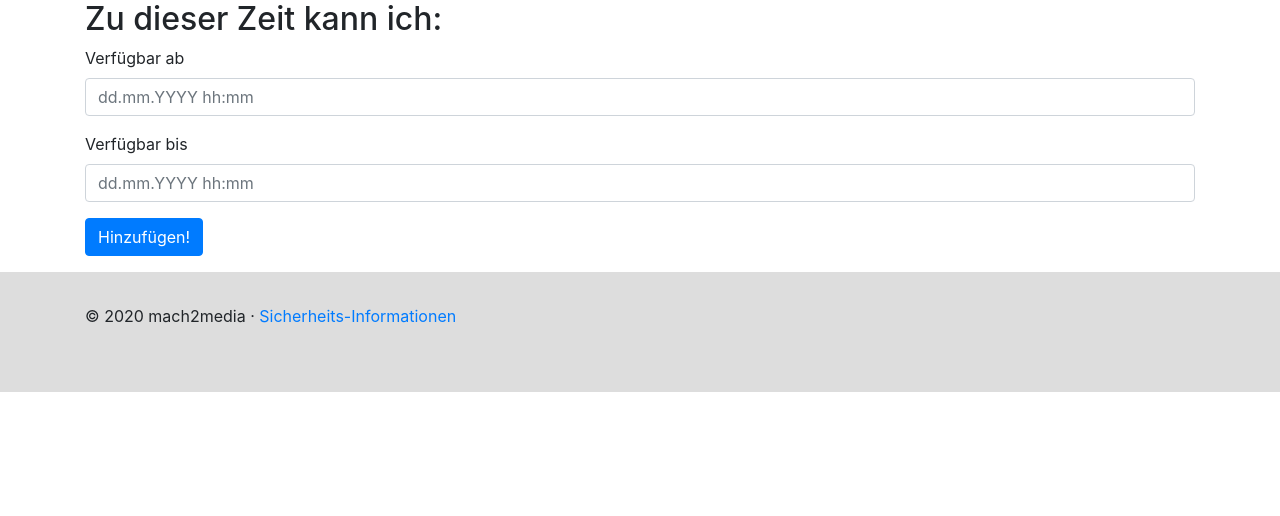
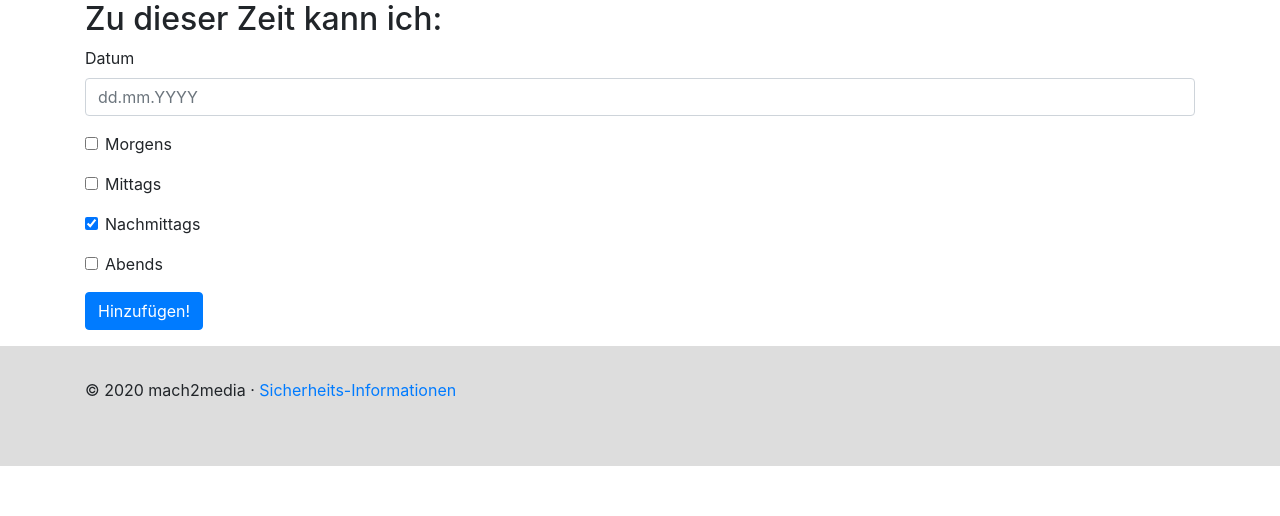
Before and after one commit to jlauinger/deutschland-zusammen, a Django app: page /offers/new/ in a window 1280 px wide. Shown: the part 160-676 px from the top of the page. Run offline with Django 3.2, Linux system fonts and the light colour scheme; the visitor is signed in with stand-in values (Sample User, id 1); some libraries are stand-ins or nearby versions.

Commit message:
replace time model with dates and booleans for morning, noon, afternoon, evening

```diff
--- a/corona/offers/admin.py
+++ b/corona/offers/admin.py
@@ -5,7 +5,7 @@ from offers.models import Offer, ProviderProfile
 
 @admin.register(Offer)
 class OfferAdmin(admin.ModelAdmin):
-    list_display = ('user', 'start_time', 'end_time')
+    list_display = ('user', 'date', 'morning', 'noon', 'afternoon', 'evening')
 
 
 @admin.register(ProviderProfile)
--- a/corona/offers/forms.py
+++ b/corona/offers/forms.py
@@ -6,8 +6,8 @@ from offers.models import Offer, ProviderProfile
 
 class OfferSearchForm(forms.Form):
     where = forms.CharField(label='where', max_length=100,
-                            widget=forms.TextInput(attrs={'placeholder': 'Wo? (Straße, Ort)'}))
-    when = forms.DateTimeField(label='when', input_formats=['%d.%m.%Y %H:%M'],
+                            widget=forms.TextInput(attrs={'placeholder': 'Wo? (Straße und Ort)'}))
+    when = forms.DateTimeField(label='when', input_formats=['%d.%m.%Y'],
                                widget=forms.TextInput(attrs={'placeholder': 'Wann?'}))
 
 
@@ -20,14 +20,12 @@ class SendMessageForm(forms.ModelForm):
 
 
 class OfferForm(forms.ModelForm):
-    start_time = forms.DateTimeField(label='Verfügbar ab', input_formats=['%d.%m.%Y %H:%M'],
-                                     widget=forms.TextInput(attrs={'placeholder': 'dd.mm.YYYY hh:mm'}))
-    end_time = forms.DateTimeField(label='Verfügbar bis', input_formats=['%d.%m.%Y %H:%M'],
-                                   widget=forms.TextInput(attrs={'placeholder': 'dd.mm.YYYY hh:mm'}))
+    date = forms.DateField(label='Datum', input_formats=['%d.%m.%Y'],
+                           widget=forms.TextInput(attrs={'placeholder': 'dd.mm.YYYY'}))
 
     class Meta:
         model = Offer
-        fields = ['start_time', 'end_time']
+        fields = ['date', 'morning', 'noon', 'afternoon', 'evening']
 
 
 class ProviderProfileForm(forms.ModelForm):
--- a/corona/offers/models.py
+++ b/corona/offers/models.py
@@ -94,11 +94,15 @@ class Offer(models.Model):
 
     user = models.ForeignKey(User, related_name='offers', on_delete=models.CASCADE)
 
-    start_time = models.DateTimeField(default=next_hour, verbose_name='Verfügbar ab')
-    end_time = models.DateTimeField(default=next_plus_1_hour, verbose_name='Verfügbar bis')
+    date = models.DateField(default=now, verbose_name='Datum')
+
+    morning = models.BooleanField(default=False, verbose_name='Morgens')
+    noon = models.BooleanField(default=False, verbose_name='Mittags')
+    afternoon = models.BooleanField(default=True, verbose_name='Nachmittags')
+    evening = models.BooleanField(default=False, verbose_name='Abends')
 
     def __str__(self):
-        return '{} bis {} von {}'.format(self.start_time, self.end_time.time(), self.user.get_full_name())
+        return '{} am {}'.format(self.user.get_full_name(), self.date)
 
     @staticmethod
     def offers_in_range(query_location):
@@ -106,5 +110,5 @@ class Offer(models.Model):
             .filter(distance__lte=F('user__profile__radius')).order_by('-distance')
 
     @staticmethod
-    def offers_in_range_and_time(query_location, time):
-        return Offer.offers_in_range(query_location).filter(start_time__lte=time, end_time__gte=time)
+    def offers_in_range_and_date(query_location, date):
+        return Offer.offers_in_range(query_location).filter(date=date)
--- a/corona/offers/templates/offers/home.html
+++ b/corona/offers/templates/offers/home.html
@@ -26,7 +26,8 @@
     <script>
         $(function () {
             $("#id_when").datetimepicker({
-                format: 'd.m.Y H:i',
+                format: 'd.m.Y',
+                timepicker: false
             });
 
             var images = ['static/offers/images/bild-1.jpg', 'static/offers/images/bild-2.jpg',
--- a/corona/offers/templates/offers/offer_confirm_delete.html
+++ b/corona/offers/templates/offers/offer_confirm_delete.html
@@ -4,7 +4,7 @@
     <div class="container">
         <form method="post">
             {% csrf_token %}
-            <p>Bist du sicher, dass du "{{ object }}" löschen möchtest?</p>
+            <p>Bist du sicher, dass du dein Angebot am "{{ object.date }}" löschen möchtest?</p>
             <input type="submit" value="Ja, löschen!" class="btn btn-danger">
         </form>
     </div>
--- a/corona/offers/templates/offers/offer_form.html
+++ b/corona/offers/templates/offers/offer_form.html
@@ -15,11 +15,9 @@
 
         <script>
             $(function () {
-                $("#id_start_time").datetimepicker({
-                    format: 'd.m.Y H:i',
-                });
-                $("#id_end_time").datetimepicker({
-                    format: 'd.m.Y H:i',
+                $("#id_date").datetimepicker({
+                    format: 'd.m.Y',
+                    timepicker: false
                 });
             });
         </script>
--- a/corona/offers/templates/offers/providerprofile.html
+++ b/corona/offers/templates/offers/providerprofile.html
@@ -42,7 +42,11 @@
                     <ul>
                         {% for offer in object_list %}
                             <li class="profile-offer-time">
-                                {{ offer.start_time }} bis {{ offer.end_time.time }}
+                                {{ offer.date }}:
+                                {% if offer.morning %}Morgens {% endif %}
+                                {% if offer.noon %}Mittags {% endif %}
+                                {% if offer.afternoon %}Nachmittags {% endif %}
+                                {% if offer.evening %}Abends {% endif %}
                                 <a href="{% url 'delete_offer' offer.id %}" class="btn btn-sm btn-danger">Doch nicht</a>
                             </li>
                         {% endfor %}
--- a/corona/offers/views.py
+++ b/corona/offers/views.py
@@ -104,9 +104,9 @@ class OfferSearchView(FormView):
     @staticmethod
     def get_location_and_objects(form):
         location = location_from_address(form.cleaned_data['where'])
-        time = form.cleaned_data['when']
+        date = form.cleaned_data['when']
 
-        return location, Offer.offers_in_range_and_time(location, time)
+        return location, Offer.offers_in_range_and_date(location, date)
 
     def form_valid(self, form):
         location, objects = self.get_location_and_objects(form)
```
Also changed, not shown: corona/offers/templates/offers/search_results.html (+7 -1 lines), corona/offers/tests.py (+5 -10 lines), corona/offers/migrations/0007_auto_20200317_1718.py (added), corona/offers/migrations/0008_auto_20200317_1724.py (added).
